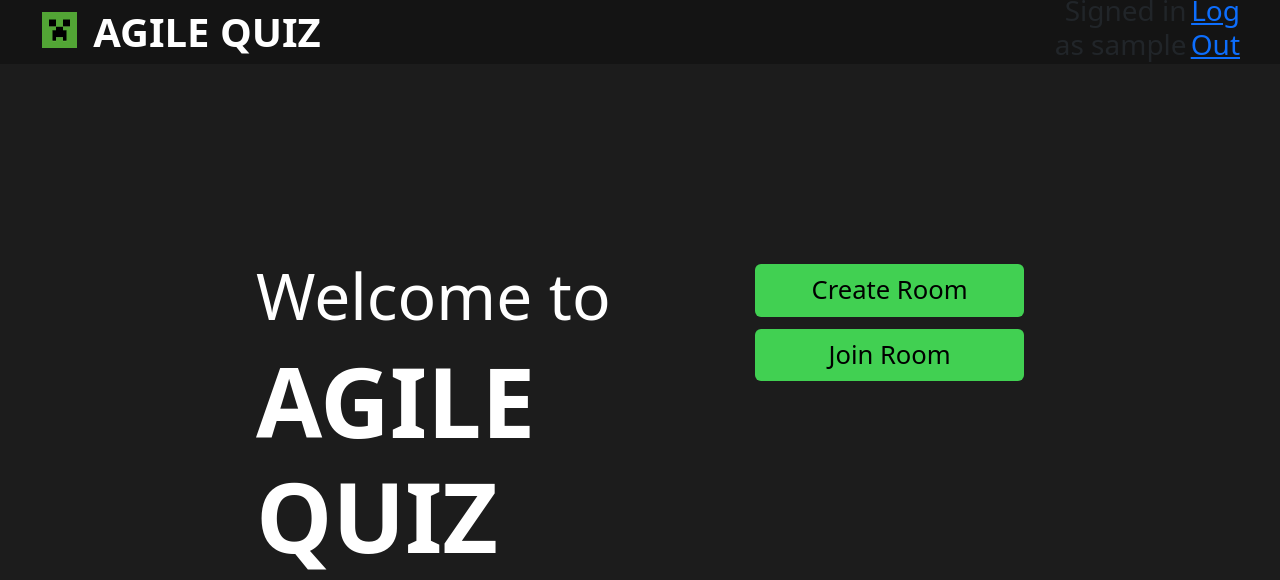
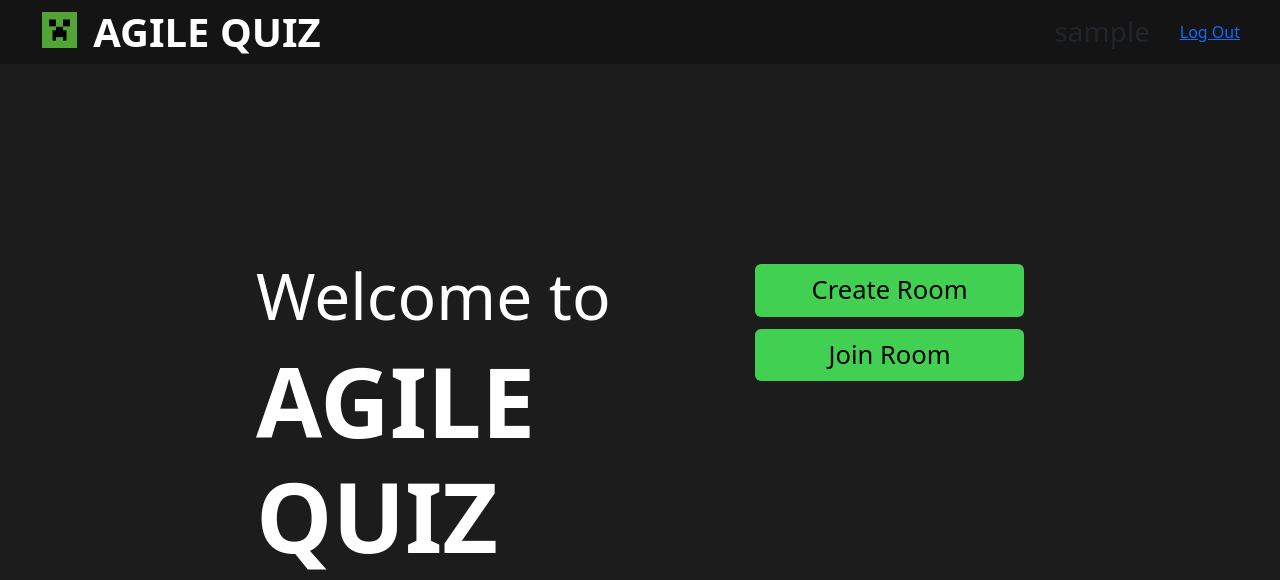
Before and after one commit to prawny1103/cits3403-project, a Flask app: page / in a window 1280 px wide. Shown: the top 580 px of the page. Run offline with Flask 3, Linux system fonts and the light colour scheme; the visitor is signed in with stand-in values (Sample User, id 1).

Commit message:
cleaned up css in html

```diff
--- a/app/templates/index.html
+++ b/app/templates/index.html
@@ -23,13 +23,13 @@
 
                 <div class="login-nav-right-container d-flex justify-content-between align-items-center text-end">
                         {% if current_user.is_authenticated %}
-                            <h3>Signed in as {{ current_user.username }}</h3>
-                            <h3><a href="{{ url_for('auth.logout') }}">Log Out</a></h3>
+                            <h3 class="login-nav-authenticated-username m-0"> {{ current_user.username }} </h3>
+                            <a class="login-nav-authenticated-logout" href="{{ url_for('auth.logout') }}">Log Out</a>
                         {% else %}
                             <a class="login-nav-not-authenticated" href="{{ url_for('auth.login') }}">LOGIN</a>
                             <a class="login-nav-not-authenticated" href="{{ url_for('auth.signup') }}">REGISTER</a>
                         {% endif %}
-                    </div>
+                </div>
 
             </nav>
         </header>
```
